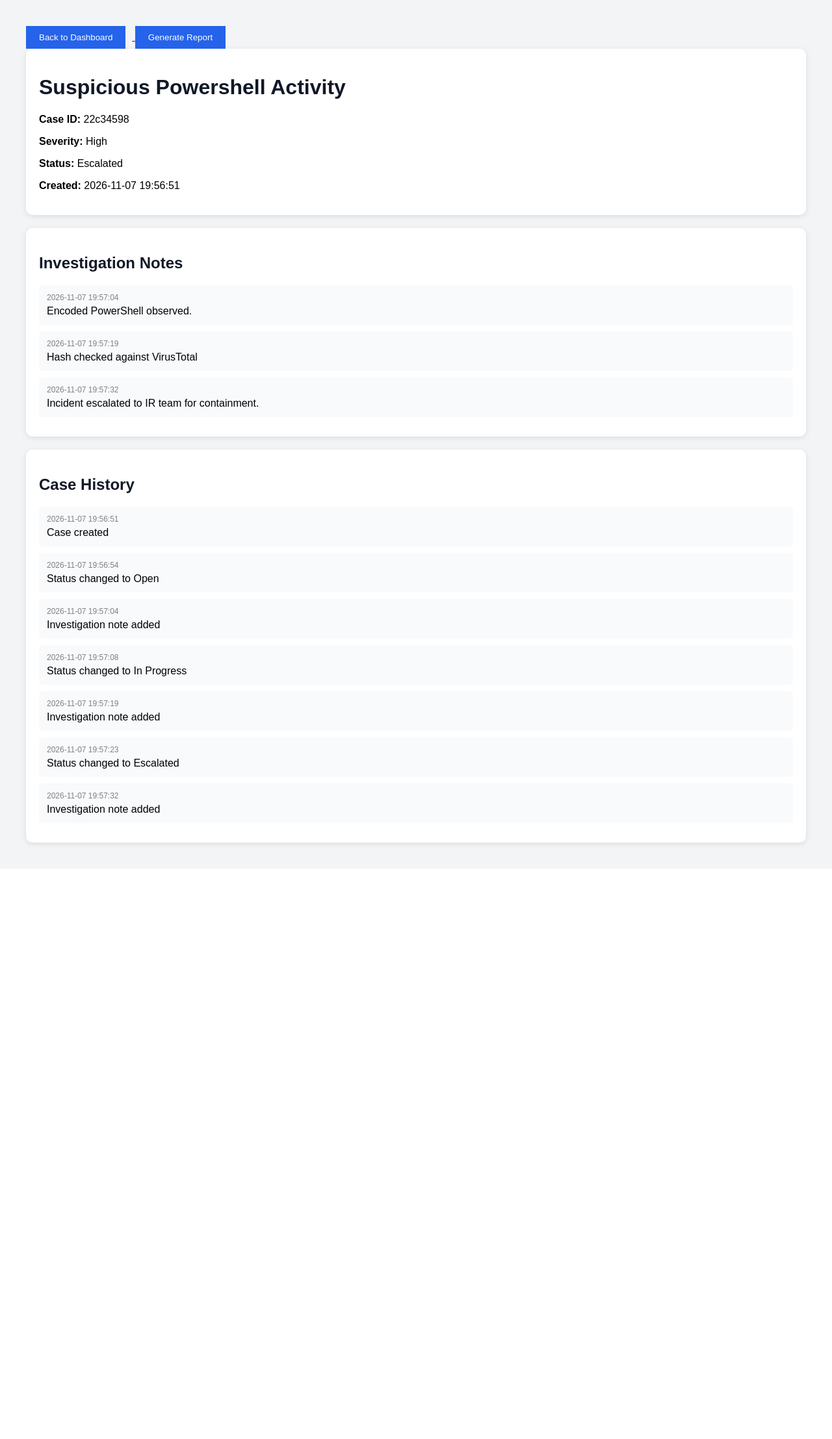
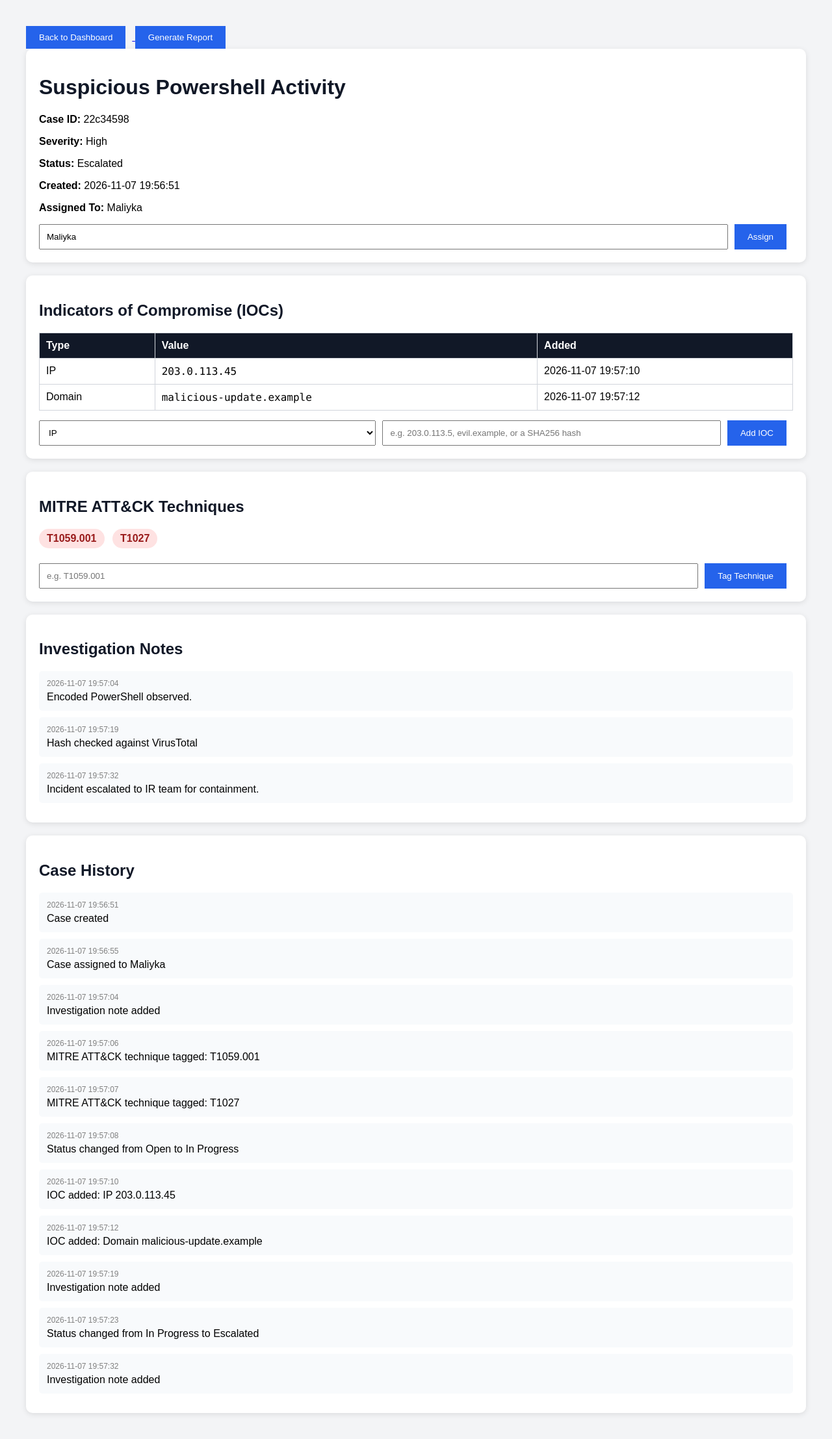
Before and after one commit to Maliyka-L/Investigation_Manager, a Flask app: page /case/22c34598 in a window 1280 px wide. Shown: the whole page at 65% size. Before the commit the page ends 1307 px from the top, so only its background shows below. Run offline with Flask 3, Linux system fonts and the light colour scheme.

Commit message:
Add case management: IOCs, MITRE tagging and analyst assignment

```diff
--- a/app.py
+++ b/app.py
@@ -1,12 +1,36 @@
-from flask import Flask, render_template, request, redirect
+from flask import Flask, render_template, request, redirect, url_for, abort
+import ipaddress
 import json
+import os
+import re
 import uuid
-import os
 from datetime import datetime
 
 app = Flask(__name__)
 
-DATA_FILE = "data/investigations.json"
+DATA_FILE = os.path.join("data", "investigations.json")
+
+# Only these values are accepted
+ALLOWED_SEVERITIES = ["Low", "Medium", "High", "Critical"]
+ALLOWED_STATUSES = ["Open", "In Progress", "Escalated", "Closed"]
+ALLOWED_IOC_TYPES = ["IP", "Domain", "URL", "Hash"]
+
+MAX_TITLE_LENGTH = 200
+MAX_NOTE_LENGTH = 5000
+MAX_NAME_LENGTH = 100
+MAX_IOC_LENGTH = 2048
+
+# Patterns used to validate input
+DOMAIN_PATTERN = re.compile(r"^(?=.{1,253}$)([a-zA-Z0-9-]{1,63}\.)+[a-zA-Z]{2,63}$")
+HASH_PATTERN = re.compile(r"^([a-fA-F0-9]{32}|[a-fA-F0-9]{40}|[a-fA-F0-9]{64})$")  # MD5, SHA1, SHA256
+MITRE_PATTERN = re.compile(r"^T\d{4}(\.\d{3})?$")  # e.g. T1059 or T1059.001
+
+
+#Helpers
+
+def now():
+    # Single place to format timestamps
+    return datetime.now().strftime("%Y-%m-%d %H:%M:%S")
 
 
 def load_cases():
@@ -15,103 +39,113 @@ def load_cases():
     if not os.path.exists(DATA_FILE):
         return []
 
-    with open(DATA_FILE, "r") as file:
-        return json.load(file)
+    try:
+        with open(DATA_FILE, "r", encoding="utf-8") as file:
+            return json.load(file)
+    except json.JSONDecodeError:
+        # Empty or corrupted file: start with no cases instead of crashing
+        return []
 
 
 def save_cases(cases):
-    # Save investigation data
+    # Save investigation data, creating the data folder if it doesn't exist
 
-    with open(DATA_FILE, "w") as file:
+    os.makedirs(os.path.dirname(DATA_FILE), exist_ok=True)
+
+    with open(DATA_FILE, "w", encoding="utf-8") as file:
         json.dump(cases, file, indent=4)
 
 
-@app.route("/")
-def dashboard():
+def find_case(cases, case_id):
+    # Return the matching case, or None
 
-    cases = load_cases()
+    for case in cases:
+        if case.get("case_id") == case_id:
+            return case
 
-    # Dashboard metrics
-    total_cases = len(cases)
+    return None
 
-    open_cases = len(
-        [case for case in cases if case["status"] == "Open"]
-    )
 
-    escalated_cases = len(
-        [case for case in cases if case["status"] == "Escalated"]
-    )
-
-    closed_cases = len(
-        [case for case in cases if case["status"] == "Closed"]
-    )
-
-    high_priority_cases = len(
-        [
-            case for case in cases
-            if case["severity"] in ["High", "Critical"]
-        ]
-    )
-
-    return render_template(
-        "index.html",
-        cases=cases,
-        total_cases=total_cases,
-        open_cases=open_cases,
-        escalated_cases=escalated_cases,
-        closed_cases=closed_cases,
-        high_priority_cases=high_priority_cases
+def add_history(case, action):
+    # Record an action in the case audit trail
+    case.setdefault("history", []).append(
+        {
+            "timestamp": now(),
+            "action": action
+        }
     )
 
 
-@app.route("/case/<case_id>")
-def case_details(case_id):
+def validate_ioc(ioc_type, value):
+    # Return the cleaned IOC value if valid, otherwise None
 
-    cases = load_cases()
+    value = value.strip()
 
-    for case in cases:
+    if not value or len(value) > MAX_IOC_LENGTH:
+        return None
 
-        if case["case_id"] == case_id:
+    if ioc_type == "IP":
+        try:
+            return str(ipaddress.ip_address(value))
+        except ValueError:
+            return None
 
-            return render_template(
-                "case.html",
-                case=case
-            )
+    if ioc_type == "Domain":
+        return value.lower() if DOMAIN_PATTERN.match(value) else None
 
-    return "Case not found"
+    if ioc_type == "URL":
+        return value if value.startswith(("http://", "https://")) else None
+
+    if ioc_type == "Hash":
+        return value.lower() if HASH_PATTERN.match(value) else None
+
+    return None
 
 
-@app.route("/report/<case_id>")
-def generate_report(case_id):
+def add_ioc_to_case(case, ioc_type, value):
+    # Add an IOC if it isn't already on the case. Returns True if added.
 
-    cases = load_cases()
+    for ioc in case.setdefault("iocs", []):
+        if ioc["type"] == ioc_type and ioc["value"] == value:
+            return False
 
-    for case in cases:
-
-        if case["case_id"] == case_id:
-
-            return render_template(
-                "report.html",
-                case=case
-            )
-
-    return "Case not found"
+    case["iocs"].append(
+        {
+            "type": ioc_type,
+            "value": value,
+            "added": now()
+        }
+    )
+    add_history(case, f"IOC added: {ioc_type} {value}")
+    return True
 
 
-@app.route("/create_case", methods=["POST"])
-def create_case():
+def add_mitre_to_case(case, technique):
+    # Add a MITRE ATT&CK technique ID if not already tagged. Returns True if added.
 
-    cases = load_cases()
+    if technique in case.setdefault("mitre", []):
+        return False
 
-    created_time = datetime.now().strftime("%Y-%m-%d %H:%M:%S")
+    case["mitre"].append(technique)
+    add_history(case, f"MITRE ATT&CK technique tagged: {technique}")
+    return True
 
-    new_case = {
+
+def build_case(title, severity, assigned_to=""):
+    # Create a new case dictionary
+
+    created_time = now()
+
+    return {
         "case_id": str(uuid.uuid4())[:8],
-        "title": request.form["title"],
-        "severity": request.form["severity"],
+        "title": title,
+        "severity": severity,
         "status": "Open",
+        "assigned_to": assigned_to,
         "created": created_time,
         "notes": [],
+        "iocs": [],
+        "mitre": [],
 
         # Keep a history of important investigation actions
         "history": [
@@ -122,76 +156,210 @@ def create_case():
         ]
     }
 
-    cases.append(new_case)
 
+#Web pages
+
+@app.route("/")
+def dashboard():
+
+    cases = load_cases()
+
+    # Dashboard metrics
+    def count_status(status):
+        return len([case for case in cases if case.get("status") == status])
+
+    high_priority_cases = len(
+        [
+            case for case in cases
+            if case.get("severity") in ["High", "Critical"]
+        ]
+    )
+
+    return render_template(
+        "index.html",
+        cases=cases,
+        total_cases=len(cases),
+        open_cases=count_status("Open"),
+        in_progress_cases=count_status("In Progress"),
+        escalated_cases=count_status("Escalated"),
+        closed_cases=count_status("Closed"),
+        high_priority_cases=high_priority_cases
+    )
+
+
+@app.route("/case/<case_id>")
+def case_details(case_id):
+
+    case = find_case(load_cases(), case_id)
+
+    if case is None:
+        abort(404, description="Case not found")
+
+    return render_template("case.html", case=case, ioc_types=ALLOWED_IOC_TYPES)
+
+
+@app.route("/report/<case_id>")
+def generate_report(case_id):
+
+    case = find_case(load_cases(), case_id)
+
+    if case is None:
+        abort(404, description="Case not found")
+
+    return render_template("report.html", case=case)
+
+
+#Form actions
+
+@app.route("/create_case", methods=["POST"])
+def create_case():
+
+    title = request.form.get("title", "").strip()
+    severity = request.form.get("severity", "")
+    assigned_to = request.form.get("assigned_to", "").strip()
+
+    # Validate input before saving anything
+    if not title or len(title) > MAX_TITLE_LENGTH:
+        abort(400, description="Title is required (max 200 characters)")
+
+    if severity not in ALLOWED_SEVERITIES:
+        abort(400, description="Invalid severity")
+
+    if len(assigned_to) > MAX_NAME_LENGTH:
+        abort(400, description="Analyst name too long")
+
+    cases = load_cases()
+    cases.append(build_case(title, severity, assigned_to))
     save_cases(cases)
 
-    return redirect("/")
+    return redirect(url_for("dashboard"))
 
 
 @app.route("/update_status", methods=["POST"])
 def update_status():
 
-    case_id = request.form["case_id"]
-    new_status = request.form["status"]
+    case_id = request.form.get("case_id", "")
+    new_status = request.form.get("status", "")
+
+    if new_status not in ALLOWED_STATUSES:
+        abort(400, description="Invalid status")
 
     cases = load_cases()
+    case = find_case(cases, case_id)
 
-    for case in cases:
+    if case is None:
+        abort(404, description="Case not found")
 
-        if case["case_id"] == case_id:
+    # Only record a change if the status is actually different
+    if case.get("status") != new_status:
+        old_status = case.get("status")
+        case["status"] = new_status
+        add_history(case, f"Status changed from {old_status} to {new_status}")
+        save_cases(cases)
 
-            case["status"] = new_status
-
-            # Record status changes in the audit trail
-            case.setdefault("history", []).append(
-                {
-                    "timestamp": datetime.now().strftime("%Y-%m-%d %H:%M:%S"),
-                    "action": f"Status changed to {new_status}"
-                }
-            )
-
-            break
-
-    save_cases(cases)
-
-    return redirect("/")
+    return redirect(url_for("dashboard"))
 
 
 @app.route("/add_note", methods=["POST"])
 def add_note():
 
-    case_id = request.form["case_id"]
-    note_text = request.form["note"]
+    case_id = request.form.get("case_id", "")
+    note_text = request.form.get("note", "").strip()
+
+    if not note_text or len(note_text) > MAX_NOTE_LENGTH:
+        abort(400, description="Note is required (max 5000 characters)")
 
     cases = load_cases()
+    case = find_case(cases, case_id)
 
-    for case in cases:
+    if case is None:
+        abort(404, description="Case not found")
 
-        if case["case_id"] == case_id:
-
-            note = {
-                "timestamp": datetime.now().strftime("%Y-%m-%d %H:%M:%S"),
-                "text": note_text
-            }
-
-            case.setdefault("notes", [])
-            case["notes"].append(note)
-
-            # Add note activity to the timeline
-            case.setdefault("history", []).append(
-                {
-                    "timestamp": datetime.now().strftime("%Y-%m-%d %H:%M:%S"),
-                    "action": "Investigation note added"
-                }
-            )
-
-            break
-
+    case.setdefault("notes", []).append(
+        {
+            "timestamp": now(),
+            "text": note_text
+        }
+    )
+    add_history(case, "Investigation note added")
     save_cases(cases)
 
-    return redirect("/")
+    return redirect(url_for("dashboard"))
+
+
+@app.route("/assign", methods=["POST"])
+def assign_case():
+
+    case_id = request.form.get("case_id", "")
+    analyst = request.form.get("assigned_to", "").strip()
+
+    if len(analyst) > MAX_NAME_LENGTH:
+        abort(400, description="Analyst name too long")
+
+    cases = load_cases()
+    case = find_case(cases, case_id)
+
+    if case is None:
+        abort(404, description="Case not found")
+
+    if case.get("assigned_to", "") != analyst:
+        case["assigned_to"] = analyst
+        add_history(case, f"Case assigned to {analyst}" if analyst else "Case unassigned")
+        save_cases(cases)
+
+    return redirect(url_for("case_details", case_id=case_id))
+
+
+@app.route("/add_ioc", methods=["POST"])
+def add_ioc():
+
+    case_id = request.form.get("case_id", "")
+    ioc_type = request.form.get("ioc_type", "")
+    value = request.form.get("ioc_value", "")
+
+    if ioc_type not in ALLOWED_IOC_TYPES:
+        abort(400, description="Invalid IOC type")
+
+    clean_value = validate_ioc(ioc_type, value)
+
+    if clean_value is None:
+        abort(400, description=f"Invalid {ioc_type} value")
+
+    cases = load_cases()
+    case = find_case(cases, case_id)
+
+    if case is None:
+        abort(404, description="Case not found")
+
+    if add_ioc_to_case(case, ioc_type, clean_value):
+        save_cases(cases)
+
+    return redirect(url_for("case_details", case_id=case_id))
+
+
+@app.route("/add_mitre", methods=["POST"])
+def add_mitre():
+
+    case_id = request.form.get("case_id", "")
+    technique = request.form.get("technique", "").strip().upper()
+
+    if not MITRE_PATTERN.match(technique):
+        abort(400, description="Invalid MITRE technique ID (e.g. T1059 or T1059.001)")
+
+    cases = load_cases()
+    case = find_case(cases, case_id)
+
+    if case is None:
+        abort(404, description="Case not found")
+
+    if add_mitre_to_case(case, technique):
+        save_cases(cases)
+
+    return redirect(url_for("case_details", case_id=case_id))
 
 
 if __name__ == "__main__":
-    app.run(debug=True)
+    # Debug mode is off by default. To turn it on locally, set FLASK_DEBUG=1
+    # Never run with debug on where others can reach the app.
+    debug_mode = os.environ.get("FLASK_DEBUG") == "1"
+    app.run(debug=debug_mode)
--- a/templates/case.html
+++ b/templates/case.html
@@ -52,6 +52,54 @@
             background:#1d4ed8;
         }
 
+        table{
+            width:100%;
+            border-collapse:collapse;
+            margin-bottom:15px;
+        }
+
+        th{
+            background:#111827;
+            color:white;
+        }
+
+        th,
+        td{
+            border:1px solid #d1d5db;
+            padding:10px;
+            text-align:left;
+        }
+
+        .mono{
+            font-family: Consolas, monospace;
+            word-break: break-all;
+        }
+
+        .inline-form{
+            display:flex;
+            gap:10px;
+            margin-top:15px;
+            flex-wrap:wrap;
+        }
+
+        .inline-form input,
+        .inline-form select{
+            padding:10px;
+            flex:1;
+            min-width:150px;
+        }
+
+        .tag{
+            display:inline-block;
+            background:#fee2e2;
+            color:#991b1b;
+            padding:6px 12px;
+            border-radius:15px;
+            margin:0 8px 8px 0;
+            text-decoration:none;
+            font-weight:bold;
+        }
+
     </style>
 
 </head>
@@ -77,6 +125,116 @@
         <p><strong>Status:</strong> {{ case.status }}</p>
 
         <p><strong>Created:</strong> {{ case.created }}</p>
+
+        <p><strong>Assigned To:</strong> {{ case.assigned_to or "Unassigned" }}</p>
+
+        <form action="/assign" method="POST" class="inline-form">
+
+            <input type="hidden" name="case_id" value="{{ case.case_id }}">
+
+            <input
+                type="text"
+                name="assigned_to"
+                value="{{ case.assigned_to or '' }}"
+                placeholder="Analyst name"
+                maxlength="100">
+
+            <button type="submit">Assign</button>
+
+        </form>
+
+    </div>
+
+    <div class="card">
+
+        <h2>Indicators of Compromise (IOCs)</h2>
+
+        {% if case.iocs %}
+
+            <table>
+
+                <tr>
+                    <th>Type</th>
+                    <th>Value</th>
+                    <th>Added</th>
+                </tr>
+
+                {% for ioc in case.iocs %}
+
+                <tr>
+                    <td>{{ ioc.type }}</td>
+                    <td class="mono">{{ ioc.value }}</td>
+                    <td>{{ ioc.added }}</td>
+                </tr>
+
+                {% endfor %}
+
+            </table>
+
+        {% else %}
+
+            <p>No IOCs recorded.</p>
+
+        {% endif %}
+
+        <form action="/add_ioc" method="POST" class="inline-form">
+
+            <input type="hidden" name="case_id" value="{{ case.case_id }}">
+
+            <select name="ioc_type">
+                {% for ioc_type in ioc_types %}
+                <option>{{ ioc_type }}</option>
+                {% endfor %}
+            </select>
+
+            <input
+                type="text"
+                name="ioc_value"
+                placeholder="e.g. 203.0.113.5, evil.example, or a SHA256 hash"
+                required>
+
+            <button type="submit">Add IOC</button>
+
+        </form>
+
+    </div>
+
+    <div class="card">
+
+        <h2>MITRE ATT&amp;CK Techniques</h2>
+
+        {% if case.mitre %}
+
+            {% for technique in case.mitre %}
+
+            <a
+                class="tag"
+                href="https://attack.mitre.org/techniques/{{ technique | replace('.', '/') }}/"
+                target="_blank"
+                rel="noopener noreferrer">{{ technique }}</a>
+
+            {% endfor %}
+
+        {% else %}
+
+            <p>No techniques tagged.</p>
+
+        {% endif %}
+
+        <form action="/add_mitre" method="POST" class="inline-form">
+
+            <input type="hidden" name="case_id" value="{{ case.case_id }}">
+
+            <input
+                type="text"
+                name="technique"
+                placeholder="e.g. T1059.001"
+                pattern="[Tt][0-9]{4}(\.[0-9]{3})?"
+                required>
+
+            <button type="submit">Tag Technique</button>
+
+        </form>
 
     </div>
 
```
Also changed, not shown: data/investigations.json (+37 -4 lines), templates/index.html (+14 -0 lines), templates/report.html (+38 -0 lines), README.md, 1 other file.
